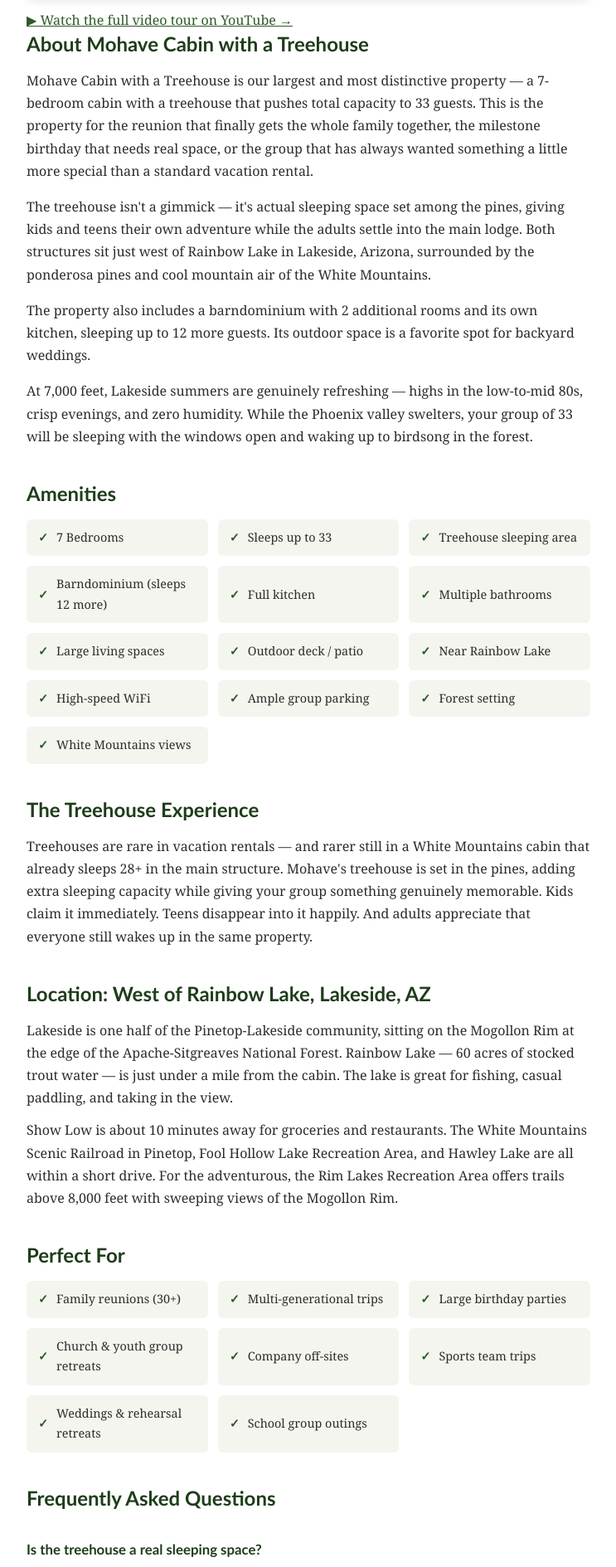
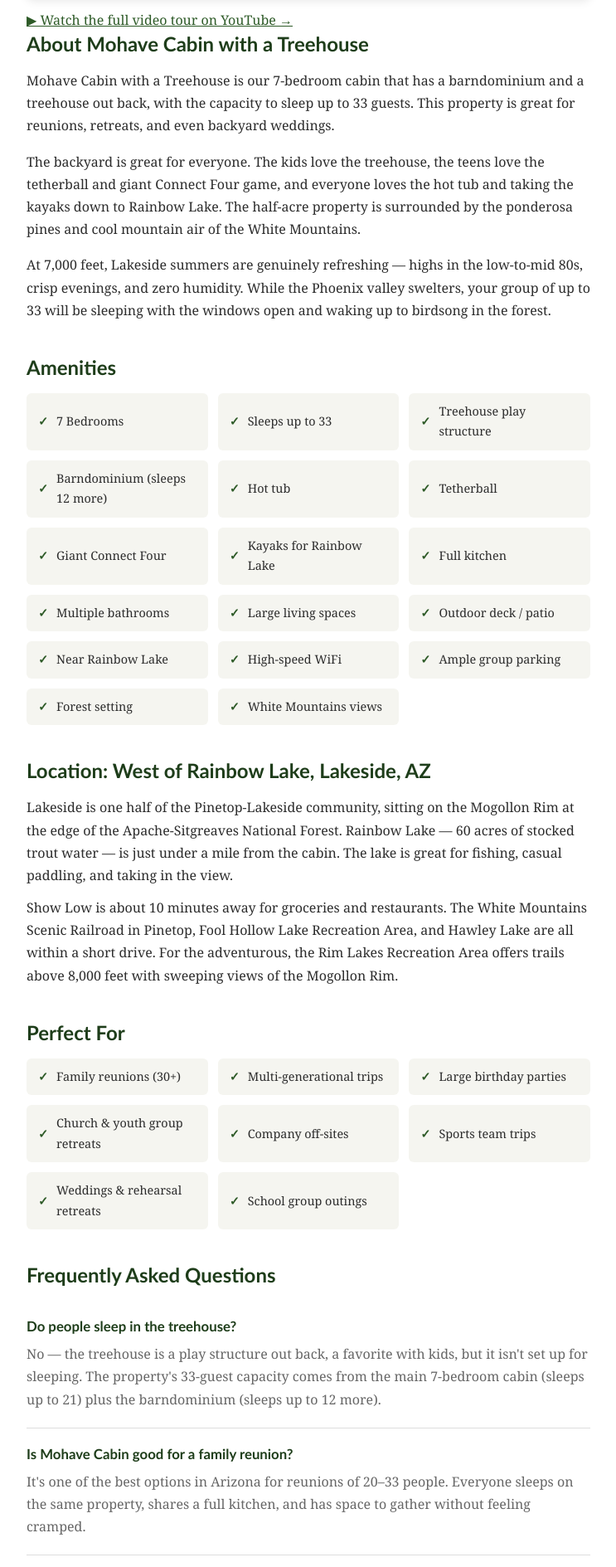
Before and after one commit to shiloh-lundahl/arizonafamilycabins, a Flask app: page /mohave-cabin-treehouse/ in a window 1280 px wide. Shown: the part 3555-5444 px from the top of the page at 83% size, without its empty margins (78-821 px from the left). Run offline with Flask 3, Linux system fonts and the light colour scheme; data that the repository does not hold is empty; some libraries are stand-ins or nearby versions.

Commit message:
Correct false claim that the treehouse adds sleeping capacity
The treehouse is a play structure only — no one sleeps in it. Mohave
Cabin's 33-guest capacity is actually the main 7-bedroom cabin (21)
plus the barndominium (12 more). This was wrong sitewide: the Mohave
property page's "About" section, its "Treehouse Experience" section
(removed entirely) and FAQ, the homepage card and FAQ schema, the
sitewide FAQ page, page_location.html, and 5 content/pages JSON files
+ 1 blog post all previously implied the treehouse itself slept
people. Rewrote the Mohave page's About copy per Shiloh's exact
wording (backyard highlights: treehouse, tetherball, giant Connect
Four, hot tub, kayaks to Rainbow Lake) and fixed every other instance
of the false "7 bedrooms plus a/the treehouse" breakdown to correctly
reference the barndominium instead.

```diff
--- a/content/articles/planning-family-reunion-cabin-arizona.md
+++ b/content/articles/planning-family-reunion-cabin-arizona.md
@@ -21,7 +21,7 @@ Send a quick poll to the family with two or three date options and a hard deadli
 
 The magic of a reunion is the togetherness, and that falls apart when half the family is at a hotel across town. The goal is one big place where everyone sleeps, eats, and hangs out together.
 
-That's exactly what our cabins are built for. [Parkway Lodge](/parkway-lodge/) has 7 bedrooms and sleeps up to 27. [Mohave Cabin with a Treehouse](/mohave-cabin-treehouse/) also has 7 bedrooms plus a treehouse and sleeps up to 33 — the treehouse alone tends to decide the whole trip for the grandkids. And if your family is really big, you can **book both cabins together and host up to around 60 people** on the same trip near Rainbow Lake.
+That's exactly what our cabins are built for. [Parkway Lodge](/parkway-lodge/) has 7 bedrooms and sleeps up to 27. [Mohave Cabin with a Treehouse](/mohave-cabin-treehouse/) has 7 bedrooms plus a barndominium and sleeps up to 33 — and the backyard treehouse alone tends to decide the whole trip for the grandkids. And if your family is really big, you can **book both cabins together and host up to around 60 people** on the same trip near Rainbow Lake.
 
 When you're figuring out sleeping arrangements, think in family units: which couples and kids go in which rooms, where the teenagers can have their own zone, and where grandma gets a quiet spot away from the 6 a.m. crowd. Having 7 bedrooms to work with makes this easy. See both options side by side on our [large cabins in Lakeside](/large-cabins-lakeside-arizona/) page.
 
--- a/content/pages/cabins-that-sleep-30-arizona.json
+++ b/content/pages/cabins-that-sleep-30-arizona.json
@@ -5,8 +5,8 @@
   "meta_description": "Looking for an Arizona cabin that sleeps 30+? Mohave Cabin with a Treehouse sleeps 33; Parkway Lodge sleeps 27. Near Rainbow Lake, White Mountains.",
   "h1_title": "Arizona Cabins That Sleep 30 or More People",
   "hero_text": "One of Arizona's only single-property cabin rentals that genuinely sleeps 30+ — Mohave Cabin with a Treehouse holds 33 guests near Rainbow Lake in Lakeside.",
-  "why_section": "<h2>Why Cabins That Sleep 30+ Are So Rare in Arizona</h2><p>A cabin that sleeps 30 people isn't a slightly bigger vacation rental. It's a fundamentally different type of property — one that requires enough bedrooms to give everyone actual sleeping space, common areas large enough for 30 people to gather, kitchen facilities to feed a crowd, and enough bathrooms to avoid a morning traffic jam.</p><p>Most Arizona markets don't have them. Sedona's inventory tops out around 10–15. Scottsdale is almost entirely hotels and resorts. Flagstaff has a few larger properties, but availability is tight and prices run high during peak season.</p><p>The White Mountains — Lakeside in particular — is the exception. Our Mohave Cabin with a Treehouse sleeps 33 across 7 bedrooms plus a treehouse. Parkway Lodge sleeps 27 across 7 bedrooms. These are purpose-built for groups at this scale, not standard vacation rentals stretched beyond their design.</p>",
-  "how_section": "<h2>What 30+ Guests Actually Need in a Cabin</h2><p><strong>Real bedrooms — not sleeping bags.</strong> Mohave Cabin's 7 bedrooms plus treehouse give each sleeping group a defined space. There's a significant difference between a property rated for 30 because of pull-out couches and a property with dedicated rooms for every cluster of guests.</p><p><strong>A kitchen that can feed a crowd.</strong> Group cooking is one of the best parts of a large cabin trip. Full kitchen — not a kitchenette — matters for a group this size. Both our cabins have full kitchens designed for use by large groups.</p><p><strong>Outdoor space for overflow.</strong> With 30+ people, the outdoor deck and property grounds become extensions of the living space. The Rainbow Lake proximity means your group naturally spills outside toward the water, which is exactly what you want.</p><p><strong>Enough parking.</strong> A group of 30+ typically arrives in 6–10 vehicles. Both cabins have ample parking for large groups.</p>",
+  "why_section": "<h2>Why Cabins That Sleep 30+ Are So Rare in Arizona</h2><p>A cabin that sleeps 30 people isn't a slightly bigger vacation rental. It's a fundamentally different type of property — one that requires enough bedrooms to give everyone actual sleeping space, common areas large enough for 30 people to gather, kitchen facilities to feed a crowd, and enough bathrooms to avoid a morning traffic jam.</p><p>Most Arizona markets don't have them. Sedona's inventory tops out around 10–15. Scottsdale is almost entirely hotels and resorts. Flagstaff has a few larger properties, but availability is tight and prices run high during peak season.</p><p>The White Mountains — Lakeside in particular — is the exception. Our Mohave Cabin with a Treehouse sleeps 33 across the main 7-bedroom cabin and the barndominium. Parkway Lodge sleeps 27 across 7 bedrooms. These are purpose-built for groups at this scale, not standard vacation rentals stretched beyond their design.</p>",
+  "how_section": "<h2>What 30+ Guests Actually Need in a Cabin</h2><p><strong>Real bedrooms — not sleeping bags.</strong> Mohave Cabin's 7 bedrooms plus barndominium give each sleeping group a defined space. There's a significant difference between a property rated for 30 because of pull-out couches and a property with dedicated rooms for every cluster of guests.</p><p><strong>A kitchen that can feed a crowd.</strong> Group cooking is one of the best parts of a large cabin trip. Full kitchen — not a kitchenette — matters for a group this size. Both our cabins have full kitchens designed for use by large groups.</p><p><strong>Outdoor space for overflow.</strong> With 30+ people, the outdoor deck and property grounds become extensions of the living space. The Rainbow Lake proximity means your group naturally spills outside toward the water, which is exactly what you want.</p><p><strong>Enough parking.</strong> A group of 30+ typically arrives in 6–10 vehicles. Both cabins have ample parking for large groups.</p>",
   "local_section": "<h2>Where These Cabins Are: Lakeside, AZ near Rainbow Lake</h2><p>Lakeside sits at 7,000 feet on Arizona's Mogollon Rim, in the ponderosa pine forests of the Apache-Sitgreaves National Forest. Both our 30+-person cabins are located just west of Rainbow Lake — a 60-acre stocked trout reservoir that becomes the natural center of gravity for large groups.</p><p>The White Mountains location means genuine mountain summer temperatures: highs in the low 80s, evenings in the 50s, no humidity. For a group of 30+ coming from Phoenix or Tucson in July, stepping out of the car in Lakeside feels like stepping into a different climate zone — because it is. The elevation difference between Phoenix (1,086 ft) and Lakeside (7,000 ft) is nearly a mile of altitude.</p><p>Show Low, 10 minutes away, has everything a large group needs for provisioning: Safeway, Walmart, gas stations, a hardware store, and restaurants for when you don't want to cook for 30 people.</p>",
   "faq_section": [
     {
@@ -15,7 +15,7 @@
     },
     {
       "question": "Can we find a single cabin in Arizona for 30 guests without splitting the group?",
-      "answer": "Yes. Mohave Cabin with a Treehouse in Lakeside, AZ sleeps up to 33 guests as a single property — 7 bedrooms plus the treehouse. No need to split across multiple rentals."
+      "answer": "Yes. Mohave Cabin with a Treehouse in Lakeside, AZ sleeps up to 33 guests as a single property — the main 7-bedroom cabin plus the barndominium. No need to split across multiple rentals."
     },
     {
       "question": "What is the capacity of your largest Arizona cabin?",
--- a/content/pages/family-reunion-cabins-arizona.json
+++ b/content/pages/family-reunion-cabins-arizona.json
@@ -11,7 +11,7 @@
   "faq_section": [
     {
       "question": "What is the best cabin in Arizona for a family reunion of 25–30 people?",
-      "answer": "Mohave Cabin with a Treehouse in Lakeside, AZ is one of the best options in the state — sleeping up to 33 guests across 7 bedrooms plus a treehouse, near Rainbow Lake in the White Mountains. Parkway Lodge nearby sleeps up to 27."
+      "answer": "Mohave Cabin with a Treehouse in Lakeside, AZ is one of the best options in the state — sleeping up to 33 guests across the main 7-bedroom cabin and the barndominium, near Rainbow Lake in the White Mountains. Parkway Lodge nearby sleeps up to 27."
     },
     {
       "question": "Can we book a cabin in Arizona that sleeps the entire family?",
--- a/content/pages/large-cabins-pinetop-arizona.json
+++ b/content/pages/large-cabins-pinetop-arizona.json
@@ -15,7 +15,7 @@
     },
     {
       "question": "Are there large cabins in Pinetop that sleep 30 people?",
-      "answer": "Yes. Our Mohave Cabin with a Treehouse in Lakeside (part of the Pinetop-Lakeside community) sleeps up to 33 guests across 7 bedrooms plus the treehouse. Parkway Lodge sleeps 27."
+      "answer": "Yes. Our Mohave Cabin with a Treehouse in Lakeside (part of the Pinetop-Lakeside community) sleeps up to 33 guests across the main 7-bedroom cabin and the barndominium. Parkway Lodge sleeps 27."
     },
     {
       "question": "What is Pinetop-Lakeside known for?",
--- a/content/pages/large-group-cabins-arizona.json
+++ b/content/pages/large-group-cabins-arizona.json
@@ -5,13 +5,13 @@
   "meta_description": "Arizona large group cabin rentals in the White Mountains. Parkway Lodge sleeps 27; Mohave Cabin with a Treehouse sleeps 33. Near Rainbow Lake, Lakeside.",
   "h1_title": "Large Group Cabin Rentals in Arizona",
   "hero_text": "Arizona's best large-group cabins — 7 bedrooms, sleeps 27 or 33, near Rainbow Lake in the White Mountains of Lakeside, AZ.",
-  "why_section": "<h2>Finding a Truly Large-Group Cabin in Arizona</h2><p>Most vacation rental platforms define \"large group\" as 8–12 people. Search for a cabin that sleeps 25 or 30, and results thin out fast — especially in Arizona, where the vacation rental market skews toward couple-getaways and small families.</p><p>Our two White Mountains cabins exist specifically for groups that most platforms can't accommodate. Parkway Lodge has 7 bedrooms and sleeps up to 27. Mohave Cabin with a Treehouse has 7 bedrooms plus a treehouse and sleeps up to 33. These aren't stretched capacities — they're purpose-built for large gatherings where everyone needs actual sleeping space, not just a sleeping bag on the floor.</p><p>Both properties are in Lakeside, Arizona, at 7,000 feet in the Apache-Sitgreaves National Forest, just west of Rainbow Lake. The White Mountains setting means cool summers, ponderosa pines, and the kind of mountain quiet that makes a 3-day group stay feel like a week.</p>",
+  "why_section": "<h2>Finding a Truly Large-Group Cabin in Arizona</h2><p>Most vacation rental platforms define \"large group\" as 8–12 people. Search for a cabin that sleeps 25 or 30, and results thin out fast — especially in Arizona, where the vacation rental market skews toward couple-getaways and small families.</p><p>Our two White Mountains cabins exist specifically for groups that most platforms can't accommodate. Parkway Lodge has 7 bedrooms and sleeps up to 27. Mohave Cabin with a Treehouse has 7 bedrooms plus a barndominium and sleeps up to 33. These aren't stretched capacities — they're purpose-built for large gatherings where everyone needs actual sleeping space, not just a sleeping bag on the floor.</p><p>Both properties are in Lakeside, Arizona, at 7,000 feet in the Apache-Sitgreaves National Forest, just west of Rainbow Lake. The White Mountains setting means cool summers, ponderosa pines, and the kind of mountain quiet that makes a 3-day group stay feel like a week.</p>",
   "how_section": "<h2>Types of Large Groups We Host</h2><p><strong>Family reunions</strong> — The most common use. Families of 20–33 who want one kitchen, one gathering space, one place for the kids to run. See our <a href='/family-reunion-cabins-arizona/'>family reunion cabins page</a> for reunion-specific planning notes.</p><p><strong>Church and youth group retreats</strong> — Youth groups, small congregations, and church leadership teams use both cabins for annual retreats. The setting is naturally conducive to reflection, group discussion, and outdoor activities.</p><p><strong>Corporate retreats and off-sites</strong> — Remote enough to disconnect from the office, close enough to Phoenix (3.5 hours) that no one loses a full day traveling. Both cabins have WiFi for hybrid-work days if needed.</p><p><strong>Sports teams and athletic groups</strong> — Baseball, softball, and soccer teams use the cabins as a base camp during tournament weekends in the Show Low area. The cooler temperatures make summer athletic weekends far more comfortable than the Phoenix valley.</p><p><strong>Multi-family vacations</strong> — Three or four families traveling together who want the benefits of a shared vacation without the logistics of three separate rentals.</p>",
   "local_section": "<h2>Why the White Mountains for a Large Group?</h2><p>Arizona's most famous destinations — Sedona, Scottsdale, Grand Canyon — are challenging for large groups. Sedona's cabins skew romantic and small. Scottsdale is expensive and hotel-oriented. Grand Canyon has limited lodging options within the park. The White Mountains offer something different: genuine mountain escape, abundant large-group lodging, and a region that's been serving Arizona families for generations without becoming overcrowded.</p><p>Lakeside's Rainbow Lake is the centerpiece. A 60-acre stocked trout reservoir, it's the kind of amenity that naturally organizes a group day — fishing competitions, morning walks around the bank, afternoons on the water. Show Low, 10 minutes away, handles provisioning for any size group. The Apache-Sitgreaves National Forest trails start practically at the cabin door.</p>",
   "faq_section": [
     {
       "question": "What is the largest cabin rental in Arizona for big groups?",
-      "answer": "Mohave Cabin with a Treehouse in Lakeside, AZ sleeps up to 33 guests across 7 bedrooms plus a treehouse — one of the largest single-property cabin rentals in the state. Parkway Lodge nearby sleeps 27."
+      "answer": "Mohave Cabin with a Treehouse in Lakeside, AZ sleeps up to 33 guests across the main 7-bedroom cabin and the barndominium — one of the largest single-property cabin rentals in the state. Parkway Lodge nearby sleeps 27."
     },
     {
       "question": "Do you have cabins in Arizona that sleep 20, 25, or 30 people?",
--- a/templates/faq.html
+++ b/templates/faq.html
@@ -11,7 +11,7 @@
     {
       "@type": "Question",
       "name": "What is the largest cabin you offer?",
-      "acceptedAnswer": { "@type": "Answer", "text": "Mohave Cabin with a Treehouse is our largest property, sleeping up to 33 guests across 7 bedrooms plus the treehouse. Parkway Lodge sleeps up to 27 guests." }
+      "acceptedAnswer": { "@type": "Answer", "text": "Mohave Cabin with a Treehouse is our largest property, sleeping up to 33 guests across the main 7-bedroom cabin and the barndominium. Parkway Lodge sleeps up to 27 guests." }
     },
     {
       "@type": "Question",
@@ -54,7 +54,7 @@
     <div class="faq-list">
       <div class="faq-item">
         <h3>What cabins do you have?</h3>
-        <p>We have two large-group cabin rentals in Lakeside, Arizona. <a href="/parkway-lodge/">Parkway Lodge</a> has 7 bedrooms and sleeps up to 27 guests. <a href="/mohave-cabin-treehouse/">Mohave Cabin with a Treehouse</a> has 7 bedrooms plus a treehouse and sleeps up to 33 guests. Both are located just west of Rainbow Lake.</p>
+        <p>We have two large-group cabin rentals in Lakeside, Arizona. <a href="/parkway-lodge/">Parkway Lodge</a> has 7 bedrooms and sleeps up to 27 guests. <a href="/mohave-cabin-treehouse/">Mohave Cabin with a Treehouse</a> has 7 bedrooms plus a barndominium and sleeps up to 33 guests. Both are located just west of Rainbow Lake.</p>
       </div>
       <div class="faq-item">
         <h3>What is the treehouse at Mohave Cabin?</h3>
--- a/templates/home.html
+++ b/templates/home.html
@@ -86,7 +86,7 @@
         <div class="cabin-card-body">
           <h3>Mohave Cabin with a Treehouse</h3>
           <p class="sleeps">🛏 7 Bedrooms &nbsp;·&nbsp; 👥 Sleeps up to 33</p>
-          <p>Our largest retreat — a 7-bedroom cabin with a treehouse that adds extra sleeping space and unforgettable charm, plus a barndominium that sleeps up to 12 more. The outdoor space is a favorite for backyard weddings. Perfect for the biggest family reunions and multi-generational getaways in Arizona's White Mountains.</p>
+          <p>Our largest retreat — a 7-bedroom cabin with a treehouse out back for unforgettable charm, plus a barndominium that sleeps up to 12 more. The outdoor space is a favorite for backyard weddings. Perfect for the biggest family reunions and multi-generational getaways in Arizona's White Mountains.</p>
           <div class="features">
             <span class="tag">Sleeps 33</span>
             <span class="tag">7 Bedrooms</span>
@@ -181,7 +181,7 @@
     <div class="faq-list">
       <div class="faq-item">
         <h3>What is the largest cabin you have?</h3>
-        <p>Mohave Cabin with a Treehouse is our largest, sleeping up to 33 guests across 7 bedrooms plus the treehouse. It's ideal for big family reunions, large extended-family gatherings, and group events.</p>
+        <p>Mohave Cabin with a Treehouse is our largest, sleeping up to 33 guests across the main 7-bedroom cabin and the barndominium. It's ideal for big family reunions, large extended-family gatherings, and group events.</p>
       </div>
       <div class="faq-item">
         <h3>Where exactly are the cabins located?</h3>
--- a/templates/page_location.html
+++ b/templates/page_location.html
@@ -60,7 +60,7 @@
             <div class="cabin-card-body">
               <h3><a href="/mohave-cabin-treehouse/" style="color:var(--pine-dk);text-decoration:none;">Mohave Cabin with a Treehouse</a></h3>
               <p class="sleeps">🛏 7 Bedrooms + Treehouse &nbsp;·&nbsp; 👥 Sleeps up to 33</p>
-              <p>Our largest property — 7 bedrooms plus a treehouse sleeping up to 33 guests near Rainbow Lake in Lakeside. Arizona's premier large-group cabin.</p>
+              <p>Our largest property — 7 bedrooms plus a barndominium, sleeping up to 33 guests near Rainbow Lake in Lakeside. Arizona's premier large-group cabin.</p>
               <a href="/mohave-cabin-treehouse/" class="btn btn-primary" style="padding:8px 18px;font-size:.85rem;">View Mohave Cabin →</a>
             </div>
           </div>
--- a/templates/property_mohave_cabin.html
+++ b/templates/property_mohave_cabin.html
@@ -9,7 +9,7 @@
   "@context": "https://schema.org",
   "@type": "LodgingBusiness",
   "name": "Mohave Cabin with a Treehouse",
-  "description": "7-bedroom vacation cabin with treehouse sleeping up to 33 guests, located near Rainbow Lake in Lakeside, Arizona.",
+  "description": "7-bedroom vacation cabin with a barndominium and treehouse, sleeping up to 33 guests, located near Rainbow Lake in Lakeside, Arizona.",
   "url": "{{ site_url }}/mohave-cabin-treehouse/",
   "telephone": "{{ phone }}",
   "address": {
@@ -28,12 +28,12 @@
     {
       "@type": "Question",
       "name": "How many people does Mohave Cabin with a Treehouse sleep?",
-      "acceptedAnswer": { "@type": "Answer", "text": "Mohave Cabin with a Treehouse sleeps up to 33 guests across 7 bedrooms plus the treehouse." }
+      "acceptedAnswer": { "@type": "Answer", "text": "Mohave Cabin with a Treehouse sleeps up to 33 guests across the main 7-bedroom cabin (21 guests) and the barndominium (12 more)." }
     },
     {
       "@type": "Question",
       "name": "What is the treehouse like?",
-      "acceptedAnswer": { "@type": "Answer", "text": "The treehouse is an additional sleeping structure attached to the main cabin property, adding sleeping capacity and a genuinely unique experience — especially popular with kids and teens." }
+      "acceptedAnswer": { "@type": "Answer", "text": "The treehouse is a play structure out back, not a sleeping space — a genuinely memorable feature that's especially popular with kids and teens." }
     }
   ]
 }
@@ -52,7 +52,7 @@
     <div class="property-stats">
       <div class="stat"><span class="num">33</span><span class="lbl">Max Guests</span></div>
       <div class="stat"><span class="num">7</span><span class="lbl">Bedrooms</span></div>
-      <div class="stat"><span class="num">+</span><span class="lbl">Treehouse</span></div>
+      <div class="stat"><span class="num">+</span><span class="lbl">Barndominium</span></div>
       <div class="stat"><span class="num">7,000'</span><span class="lbl">Elevation</span></div>
     </div>
   </div>
@@ -118,20 +118,22 @@
         </p>
 
         <h2 style="color:var(--pine-dk);margin-bottom:16px;">About Mohave Cabin with a Treehouse</h2>
-        <p>Mohave Cabin with a Treehouse is our largest and most distinctive property — a 7-bedroom cabin with a treehouse that pushes total capacity to 33 guests. This is the property for the reunion that finally gets the whole family together, the milestone birthday that needs real space, or the group that has always wanted something a little more special than a standard vacation rental.</p>
+        <p>Mohave Cabin with a Treehouse is our 7-bedroom cabin that has a barndominium and a treehouse out back, with the capacity to sleep up to 33 guests. This property is great for reunions, retreats, and even backyard weddings.</p>
 
-        <p style="margin-top:16px;">The treehouse isn't a gimmick — it's actual sleeping space set among the pines, giving kids and teens their own adventure while the adults settle into the main lodge. Both structures sit just west of Rainbow Lake in Lakeside, Arizona, surrounded by the ponderosa pines and cool mountain air of the White Mountains.</p>
+        <p style="margin-top:16px;">The backyard is great for everyone. The kids love the treehouse, the teens love the tetherball and giant Connect Four game, and everyone loves the hot tub and taking the kayaks down to Rainbow Lake. The half-acre property is surrounded by the ponderosa pines and cool mountain air of the White Mountains.</p>
 
-        <p style="margin-top:16px;">The property also includes a barndominium with 2 additional rooms and its own kitchen, sleeping up to 12 more guests. Its outdoor space is a favorite spot for backyard weddings.</p>
-
-        <p style="margin-top:16px;">At 7,000 feet, Lakeside summers are genuinely refreshing — highs in the low-to-mid 80s, crisp evenings, and zero humidity. While the Phoenix valley swelters, your group of 33 will be sleeping with the windows open and waking up to birdsong in the forest.</p>
+        <p style="margin-top:16px;">At 7,000 feet, Lakeside summers are genuinely refreshing — highs in the low-to-mid 80s, crisp evenings, and zero humidity. While the Phoenix valley swelters, your group of up to 33 will be sleeping with the windows open and waking up to birdsong in the forest.</p>
 
         <h2 style="color:var(--pine-dk);margin-top:40px;margin-bottom:16px;">Amenities</h2>
         <div class="amenity-grid">
           <div class="amenity">7 Bedrooms</div>
           <div class="amenity">Sleeps up to 33</div>
-          <div class="amenity">Treehouse sleeping area</div>
+          <div class="amenity">Treehouse play structure</div>
           <div class="amenity">Barndominium (sleeps 12 more)</div>
+          <div class="amenity">Hot tub</div>
+          <div class="amenity">Tetherball</div>
+          <div class="amenity">Giant Connect Four</div>
+          <div class="amenity">Kayaks for Rainbow Lake</div>
           <div class="amenity">Full kitchen</div>
           <div class="amenity">Multiple bathrooms</div>
           <div class="amenity">Large living spaces</div>
@@ -142,9 +144,6 @@
           <div class="amenity">Forest setting</div>
           <div class="amenity">White Mountains views</div>
         </div>
-
-        <h2 style="color:var(--pine-dk);margin-top:40px;margin-bottom:16px;">The Treehouse Experience</h2>
-        <p>Treehouses are rare in vacation rentals — and rarer still in a White Mountains cabin that already sleeps 28+ in the main structure. Mohave's treehouse is set in the pines, adding extra sleeping capacity while giving your group something genuinely memorable. Kids claim it immediately. Teens disappear into it happily. And adults appreciate that everyone still wakes up in the same property.</p>
 
         <h2 style="color:var(--pine-dk);margin-top:40px;margin-bottom:16px;">Location: West of Rainbow Lake, Lakeside, AZ</h2>
         <p>Lakeside is one half of the Pinetop-Lakeside community, sitting on the Mogollon Rim at the edge of the Apache-Sitgreaves National Forest. Rainbow Lake — 60 acres of stocked trout water — is just under a mile from the cabin. The lake is great for fishing, casual paddling, and taking in the view.</p>
@@ -165,8 +164,8 @@
         <h2 style="color:var(--pine-dk);margin-top:40px;margin-bottom:16px;">Frequently Asked Questions</h2>
         <div class="faq-list">
           <div class="faq-item">
-            <h3>Is the treehouse a real sleeping space?</h3>
-            <p>Yes — the treehouse adds real sleeping capacity beyond the main 7-bedroom cabin, bringing total occupancy to 33 guests. It's set among the pines and is a genuine highlight for younger guests.</p>
+            <h3>Do people sleep in the treehouse?</h3>
+            <p>No — the treehouse is a play structure out back, a favorite with kids, but it isn't set up for sleeping. The property's 33-guest capacity comes from the main 7-bedroom cabin (sleeps up to 21) plus the barndominium (sleeps up to 12 more).</p>
           </div>
           <div class="faq-item">
             <h3>Is Mohave Cabin good for a family reunion?</h3>
```
Also changed, not shown: content/pages/cabins-in-pinetop-lakeside-az.json (+3 -3 lines).
